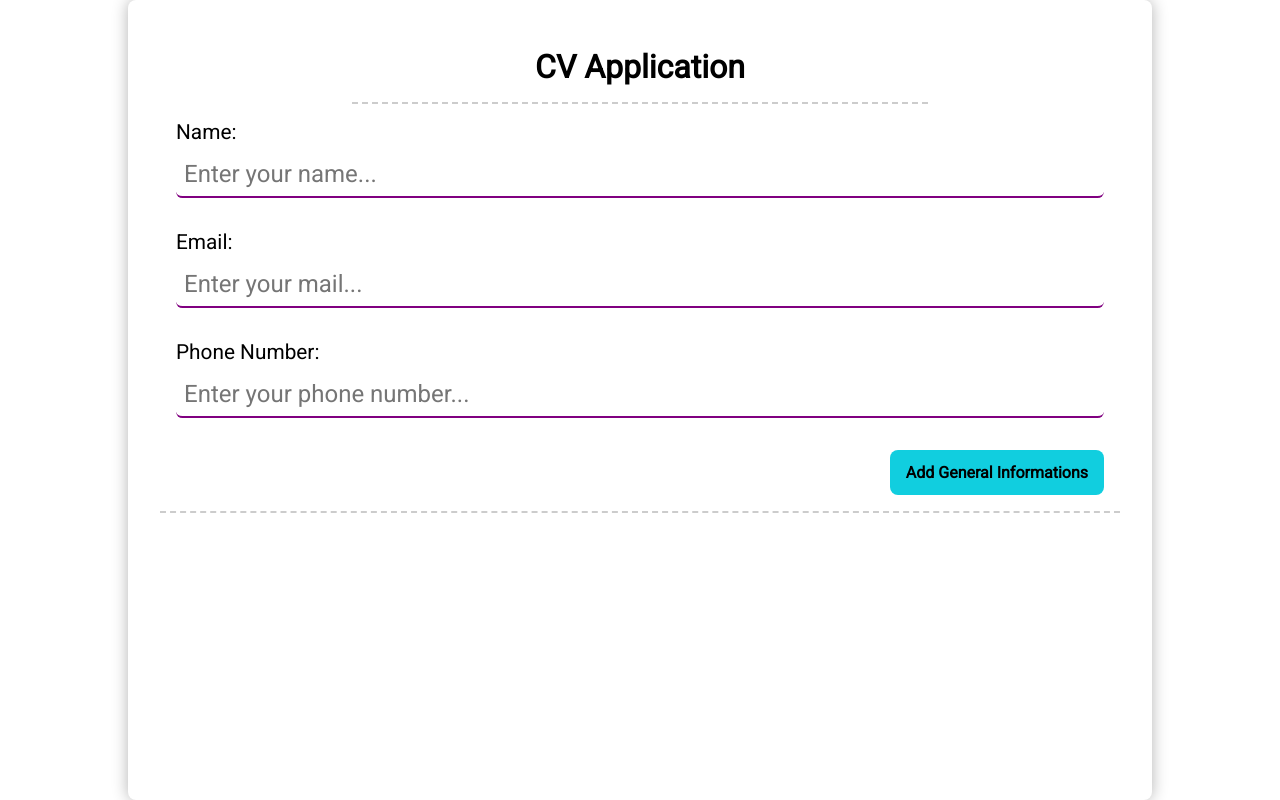
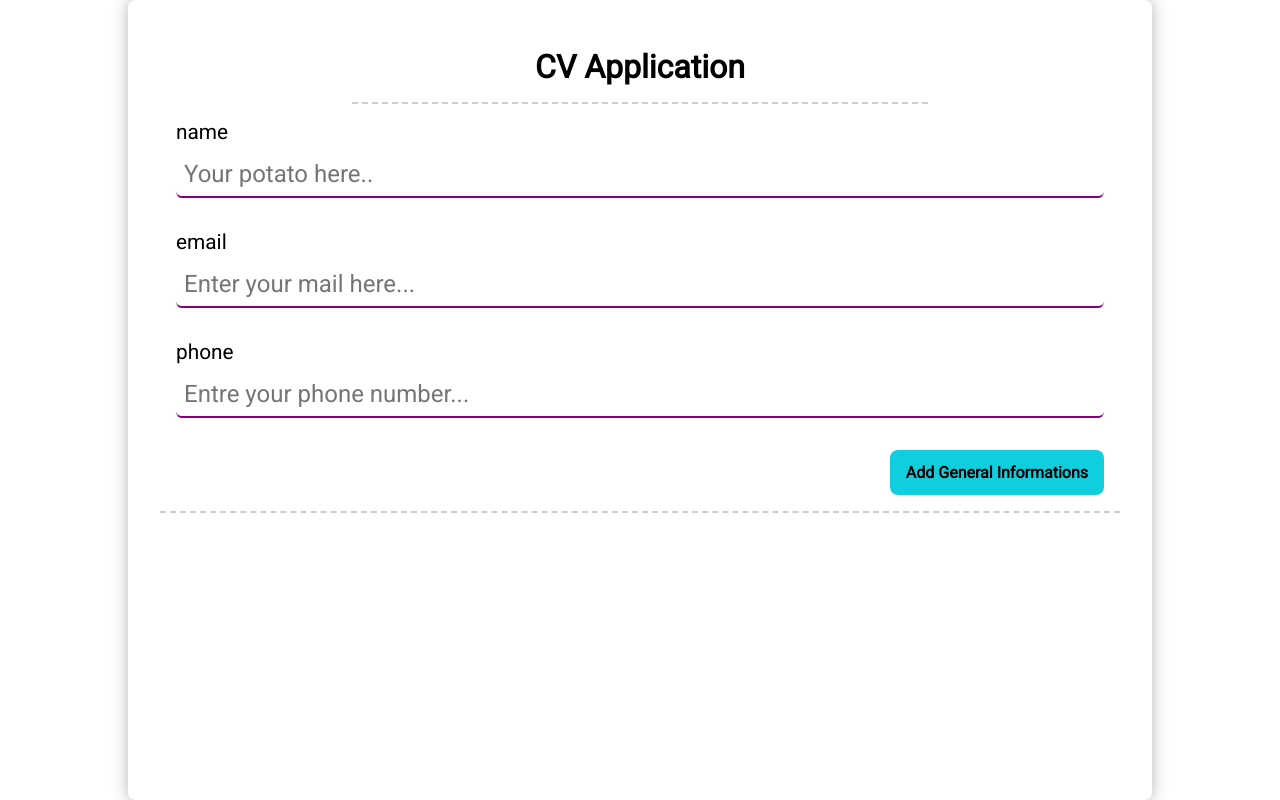
Before and after one commit to AliAdamH/cv-project, a React app: page / in a window 1280 px wide. Built offline with nearby package versions, Linux system fonts and the light colour scheme.

Commit message:
Add inputfield component

```diff
--- a/src/components/General.js
+++ b/src/components/General.js
@@ -1,4 +1,5 @@
 import React, { Component } from 'react';
+import InputField from './InputField';
 
 export default class General extends Component {
   constructor(props) {
@@ -8,32 +9,17 @@ export default class General extends Component {
     return (
       <section className="section">
         <form className="form">
-          <div className="form__field">
-            <label htmlFor="name">Name: </label>
-            <input
-              type="text"
-              placeholder="Enter your name..."
-              id="name"
-            ></input>
-          </div>
-
-          <div className="form__field">
-            <label htmlFor="email">Email: </label>
-            <input
-              type="email"
-              placeholder="Enter your mail..."
-              id="email"
-            ></input>
-          </div>
-
-          <div className="form__field">
-            <label htmlFor="phone">Phone Number: </label>
-            <input
-              type="tel"
-              placeholder="Enter your phone number..."
-              id="phone"
-            ></input>
-          </div>
+          <InputField name="name" type="text" value="Your potato here.." />
+          <InputField
+            name="email"
+            type="email"
+            value="Enter your mail here..."
+          />
+          <InputField
+            name="phone"
+            type="tel"
+            value="Entre your phone number..."
+          />
 
           <div className="form__submit">
             <button type="submit" className="form__button">
--- /dev/null
+++ b/src/components/InputField.js
@@ -0,0 +1,17 @@
+import React, { Component } from 'react';
+
+export default class InputField extends Component {
+  constructor(props) {
+    super(props);
+  }
+
+  render() {
+    let { name, type, value } = this.props;
+    return (
+      <div className="form__field">
+        <label htmlFor={name}>{name}</label>
+        <input type={type} id={name} name={name} placeholder={value} />
+      </div>
+    );
+  }
+}
```
